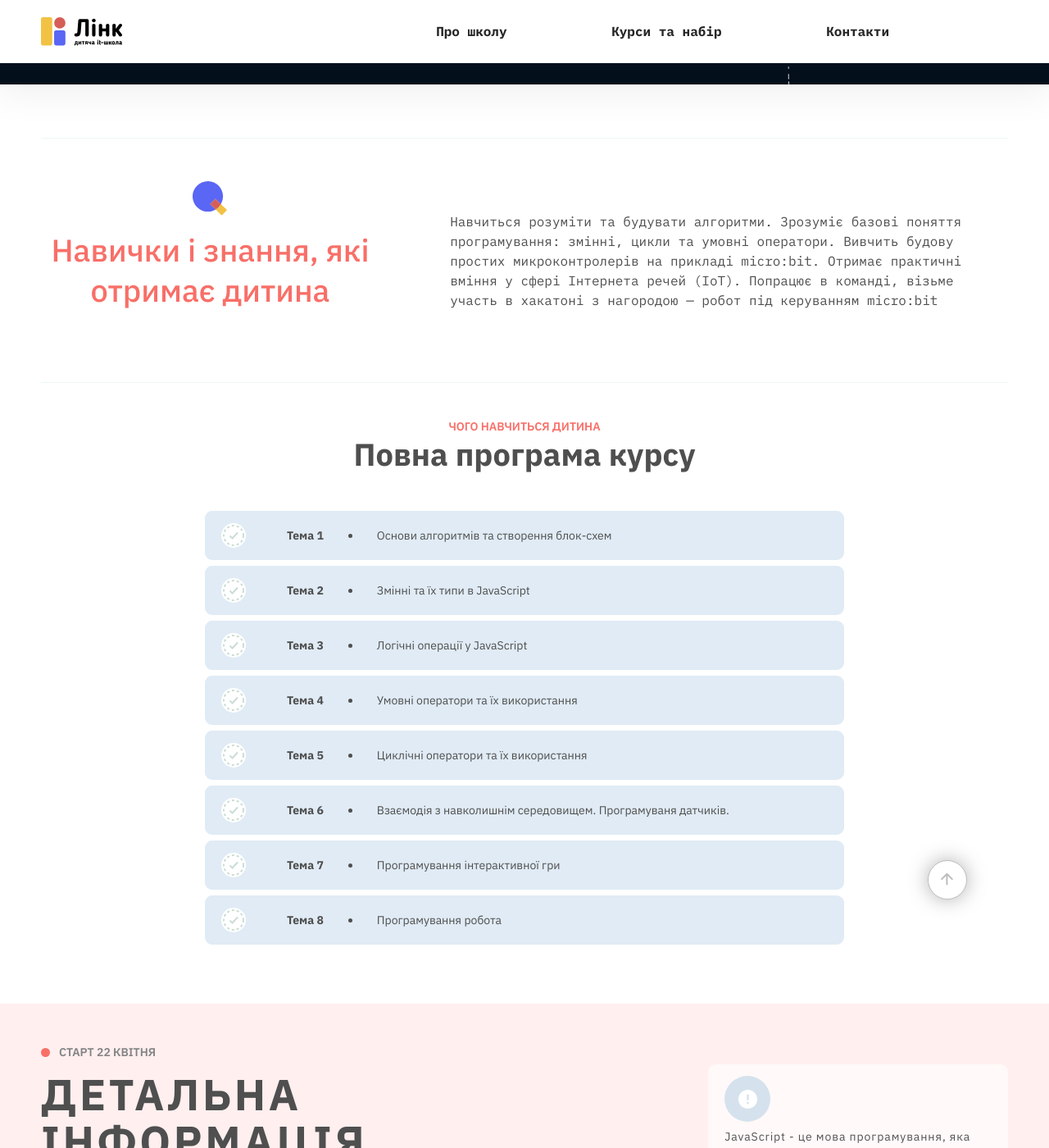
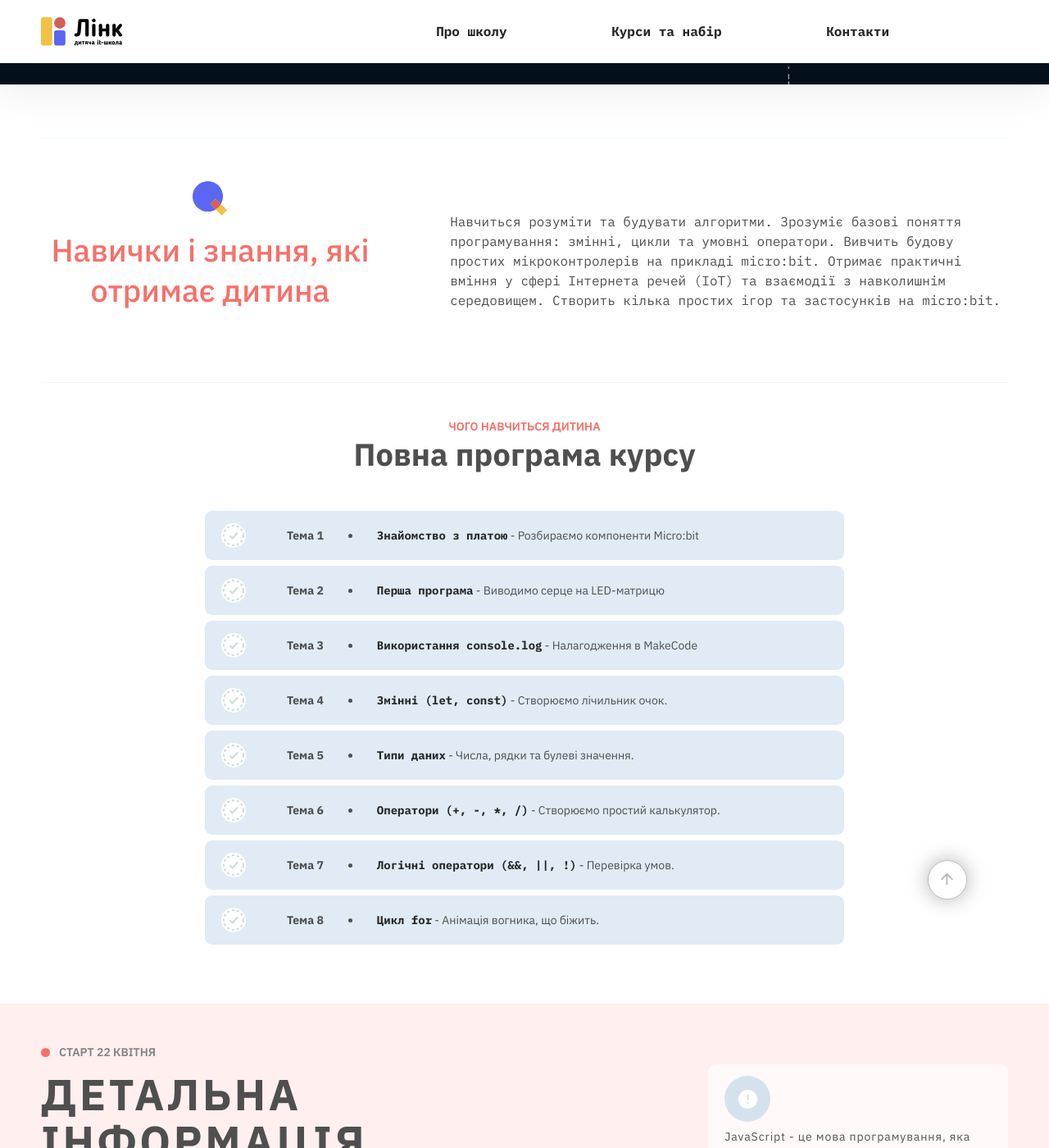
Before and after one commit to tfxoshchypok/linkit22, a Jekyll site: the page built from _courses/javascript-microbit.html, in a window 1280 px wide and 1400 px high, scrolled down 514 px. Shown: the whole window at 82% size. Built offline with Jekyll 4.4.1, drawn with Linux system fonts in a browser that asks for light colours.

Commit message:
Update курс “javascript-microbit”

```diff
--- a/_courses/javascript-microbit.html
+++ b/_courses/javascript-microbit.html
@@ -11,18 +11,18 @@ lesson_time: годині
 lessons_in_week: 2
 skills: "Навчиться розуміти та будувати алгоритми. Зрозуміє базові поняття
   програмування: змінні, цикли та умовні оператори. Вивчить будову простих
-  микроконтролерів на прикладі micro:bit. Отримає практичні вміння у сфері
-  Інтернета речей (IoT). Попрацює в команді, візьме участь в хакатоні з
-  нагородою — робот під керуванням micro:bit"
+  мікроконтролерів на прикладі micro:bit. Отримає практичні вміння у сфері
+  Інтернета речей (IoT) та взаємодії з навколишнім середовищем. Створить кілька
+  простих ігор та застосунків на micro:bit."
 program:
-  - Основи алгоритмів та створення блок-схем
-  - Змінні та їх типи в JavaScript
-  - Логічні операції у JavaScript
-  - Умовні оператори та їх використання
-  - Циклічні оператори та їх використання
-  - Взаємодія з навколишнім середовищем. Програмуваня датчиків.
-  - Програмування інтерактивної гри
-  - Програмування робота
+  - <b>Знайомство з платою</b> - Розбираємо компоненти Micro:bit
+  - <b>Перша програма</b> - Виводимо серце на LED-матрицю
+  - <b>Використання console.log</b> - Налагодження в MakeCode
+  - <b>Змінні (let, const)</b> - Створюємо лічильник очок.
+  - <b>Типи даних</b> - Числа, рядки та булеві значення.
+  - <b>Оператори (+, -, *, /)</b> - Створюємо простий калькулятор.
+  - <b>Логічні оператори (&&, ||, !)</b> - Перевірка умов.
+  - <b>Цикл for</b> - Анімація вогника, що біжить.
 information: JavaScript - це мова програмування, яка використовується для
   додавання динамічної функціональності на веб-сторінки. Вона може бути
   використана для створення інтерактивних веб-додатків, анімації, валідації форм
```
